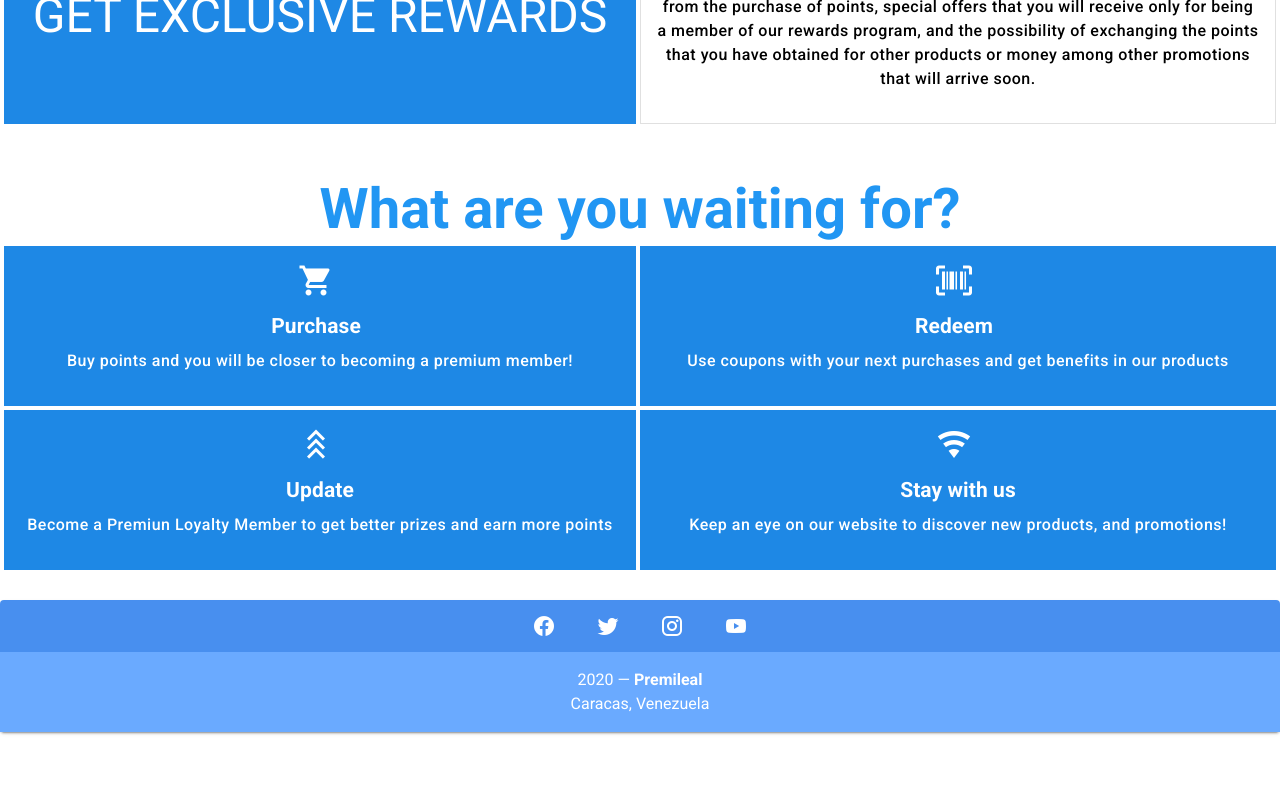
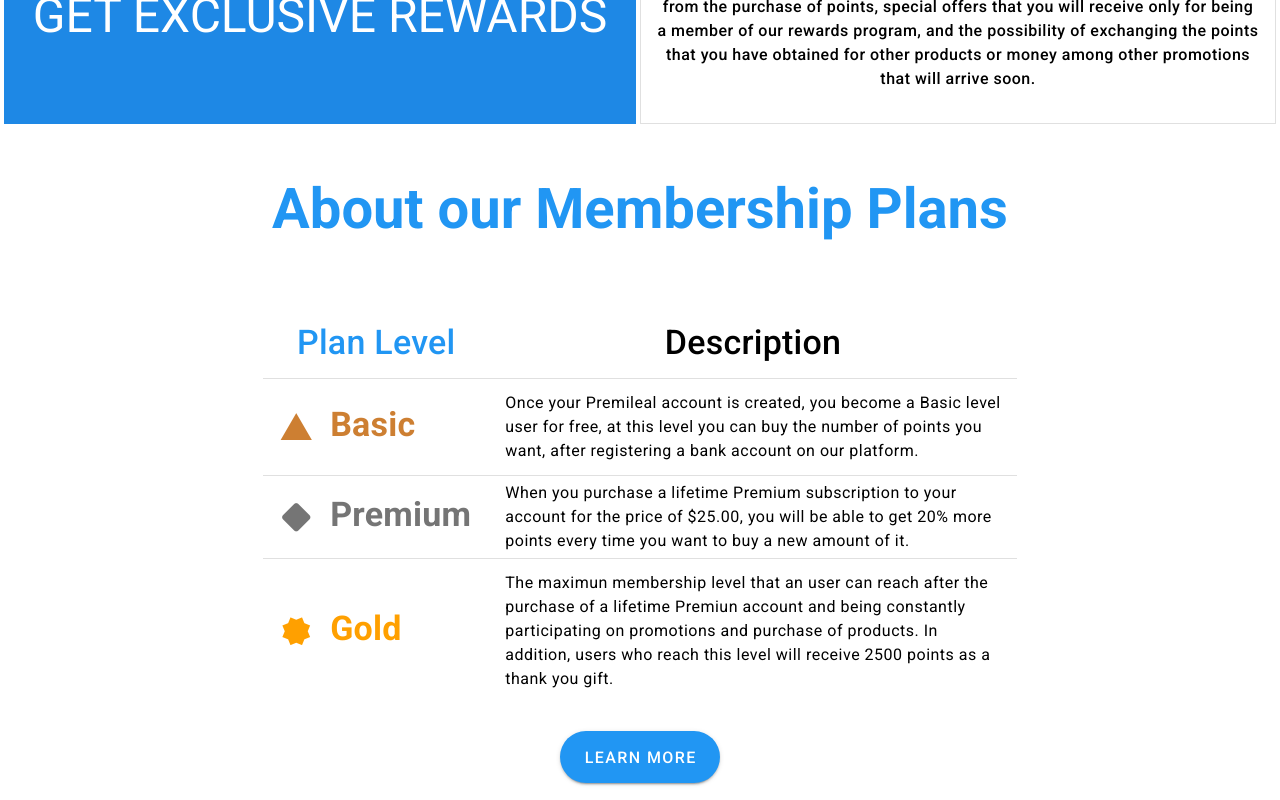
Before and after one commit to RafaelMendezUCAB/client-premileal, a Vue app: page / in a window 1280 px wide. Shown: the part 840-1640 px from the top of the page. Before the commit the page ends 1572 px from the top, so only its background shows below. Built offline with nearby package versions, Linux system fonts and the light colour scheme; no server answers.

Commit message:
FASE1-036: Agregada tabla de informacion sobre los planes de niveles de membresia

```diff
--- a/src/views/home/Home.vue
+++ b/src/views/home/Home.vue
@@ -78,18 +78,18 @@
           </div>
         </v-container>
         <v-container fluid>
-          <!-- <div class="flex display-2 font-weight-medium pb-6 pt-12 blue--text" style="text-align:center">
+          <div class="flex display-2 font-weight-medium pb-6 pt-12 blue--text" style="text-align:center">
             <h3>About our Membership Plans</h3>
-          </div> -->
+          </div>
           <div style="max-width: 60%; margin: auto;">
-            <!-- <v-flex xs-center> -->
-              <!-- <v-card flat class="mt-12 mb-2">
+            <v-flex xs-center>
+              <v-card flat class="mt-12 mb-2">
                 <v-simple-table class=""  >
                   <template v-slot:default>
                     <thead>
                       <tr>
-                        <th class=" display-2 text-center wrap font-weight-medium blue--text py-4" width= "30%" >Plan Level</th>
-                        <th class="display-2 text-center wrap font-weight-medium black--text py-4"  >Description</th>
+                        <th class=" display-1 text-center wrap font-weight-medium blue--text py-4" width= "30%" >Plan Level</th>
+                        <th class="display-1 text-center wrap font-weight-medium black--text py-4"  >Description</th>
                       </tr>
                     </thead>
                     <tbody>
@@ -108,7 +108,8 @@
                           <v-icon left class="display-1 font-weight-bold grey--text text--darken-1 py-3">mdi-rhombus</v-icon>
                           Premium
                         </td>
-                        <td class="body-1 py3 black--text">When you purchase a lifetime Premium subscription to your account
+                        <td class="body-1 py3 black--text">
+                          When you purchase a lifetime Premium subscription to your account
                           for the price of $25.00, you will be able to get 20% more points every time you want to buy a new
                           amount of it.
                         </td>
@@ -118,9 +119,10 @@
                           <v-icon left class="display-1 font-weight-bold amber--text text--darken-2 py-4">mdi-octagram</v-icon>
                           Gold
                         </td>
-                        <td class="body-1 py-3 black--text">The maximun membership level that an user can reach after the
-                          purchase of a lifetime Premiun account and being constantly participating on promotions and purchase
-                          of products.
+                        <td class="body-1 py-3 black--text">
+                          The maximun membership level that an user can reach after the purchase of a lifetime Premiun
+                          account and being constantly participating on promotions and purchase of products. In addition,
+                          users who reach this level will receive 2500 points as a thank you gift.
                         </td>
                       </tr>
                     </tbody>
@@ -131,8 +133,8 @@
                   <v-btn class="mt-5 white--text" column align-center color="blue" rounded  dark x-large href="/signup">
                     Learn More
                   </v-btn>
-                </div> -->
-            <!-- </v-flex> -->
+                </div>
+            </v-flex>
           </div>
           <div>
             <center>
```
